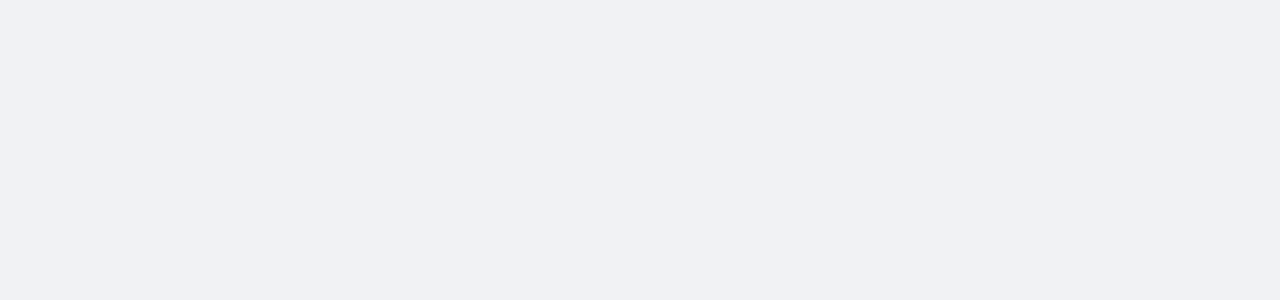
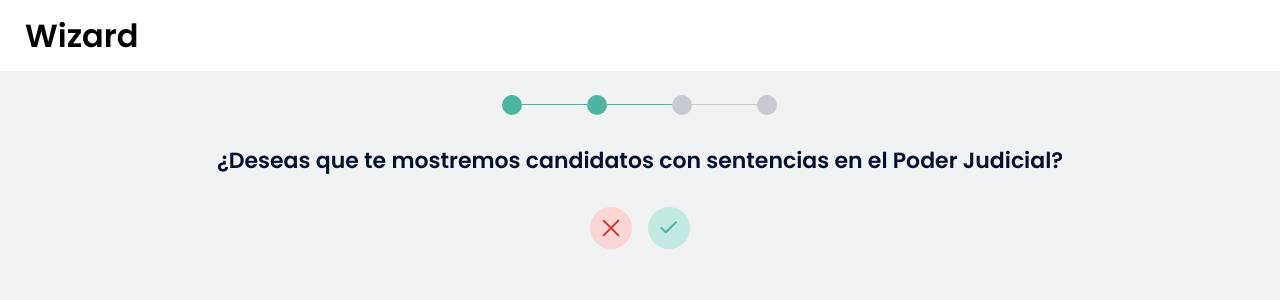
Before and after one commit to openpolitica/open-wizard, a Next.js app: page /steps/2 in a window 1280 px wide. Shown: the top 300 px of the page. Built offline with nearby package versions, Linux system fonts and the light colour scheme.

Commit message:
Add second step page
We use the YesNoButton component.
We keep using the localstorage strat.

```diff
--- a/pages/steps/2/index.js
+++ b/pages/steps/2/index.js
@@ -1,5 +1,32 @@
 import * as Styled from './styles';
+import Router from 'next/router';
+import ls from 'local-storage';
 
 export default function Step2() {
-  return <div></div>;
+  const onYesButtonClick = (event) => {
+    ls('op.wizard', { ...ls('op.wizard'), withSentence: true });
+    Router.push('/steps/3');
+  };
+
+  const onNoButtonClick = (event) => {
+    ls('op.wizard', { ...ls('op.wizard'), withSentence: false });
+    Router.push('/steps/3');
+  };
+
+  return (
+    <Styled.Container>
+      <Styled.Header />
+      <Styled.Step>
+        <Styled.Stepper steps={2} of={4} />
+        <Styled.Title align="center">
+          ¿Deseas que te mostremos candidatos con sentencias en el Poder
+          Judicial?
+        </Styled.Title>
+        <Styled.YesNoButton
+          onYesButtonClick={onYesButtonClick}
+          onNoButtonClick={onNoButtonClick}
+        />
+      </Styled.Step>
+    </Styled.Container>
+  );
 }
--- a/pages/steps/2/styles.js
+++ b/pages/steps/2/styles.js
@@ -0,0 +1,34 @@
+import styled from 'styled-components';
+import BaseHeader from 'components/Header';
+import BaseStepper from 'components/Stepper';
+import BaseTitle from 'components/BaseTitle';
+import BaseYesNoButton from 'components/YesNoButton';
+
+export const Container = styled('section')`
+  align-items: center;
+  display: flex;
+  flex-direction: column;
+`;
+
+export const Header = styled(BaseHeader)`
+  width: 100%;
+`;
+
+export const Step = styled('div')`
+  align-items: center;
+  flex-direction: column;
+  display: flex;
+  padding: 0 3.25rem;
+`;
+
+export const Stepper = styled(BaseStepper)`
+  margin-top: 1.5rem;
+`;
+
+export const Title = styled(BaseTitle)`
+  margin-top: 2rem;
+`;
+
+export const YesNoButton = styled(BaseYesNoButton)`
+  margin-top: 2rem;
+`;
```
